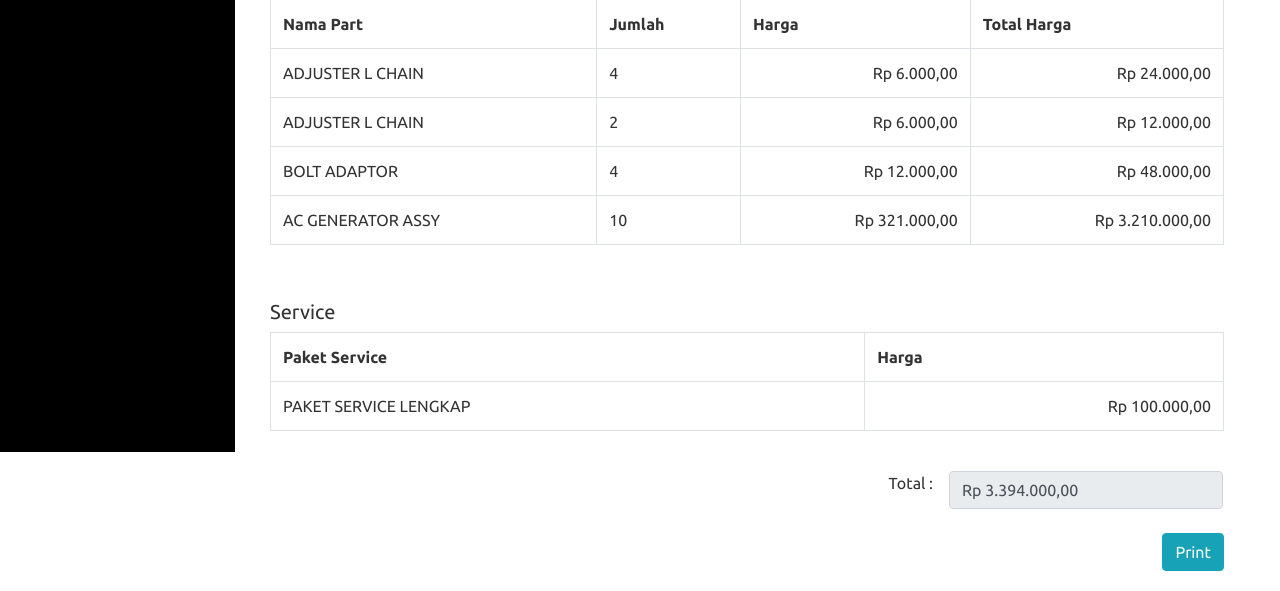
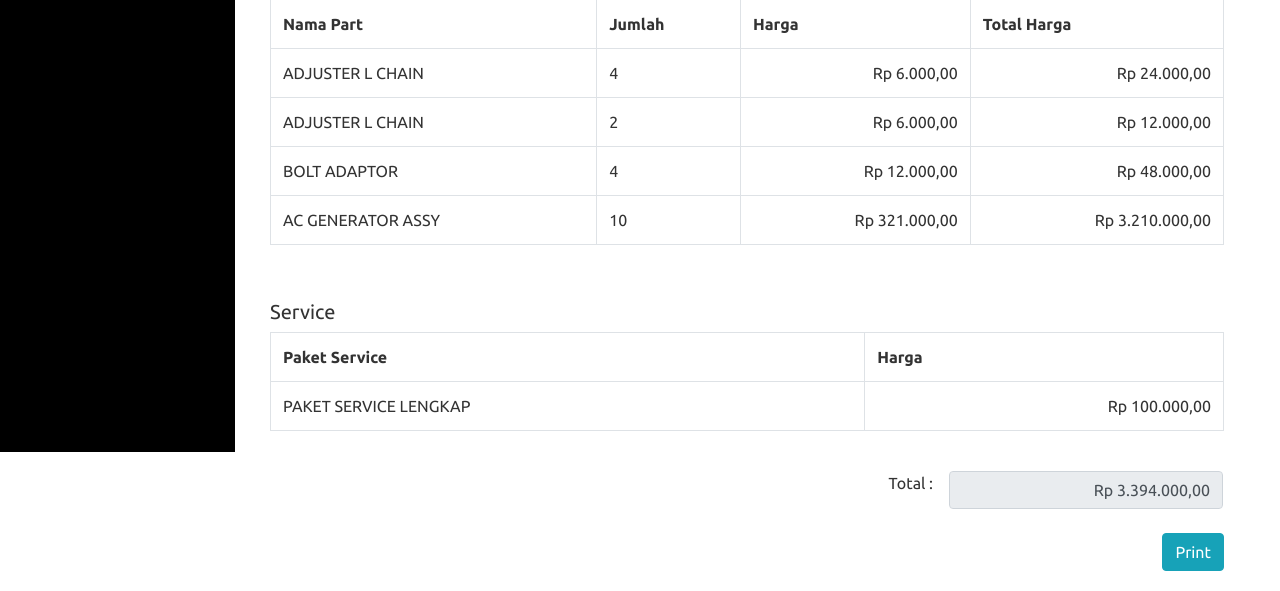
Before and after one commit to ilhaaamn/ServiceCorner, a CodeIgniter app: page /ServiceCorner/index.php/testing/struk in a window 1280 px wide. Shown: the part 404-995 px from the top of the page. Run offline with CodeIgniter, Linux system fonts and the light colour scheme; data comes from the database, SQL or seed files in the repository; some libraries are stand-ins or nearby versions.

Commit message:
minor update

```diff
--- a/application/views/Struk.php
+++ b/application/views/Struk.php
@@ -147,7 +147,7 @@
                         <div class="row justify-content-end">
                             <label for="">Total : </label>
                             <div align="right" class="ml-3 mr-3">
-                                <input type="text" name="item" class="form-control" value="<?php echo "Rp ".number_format( $master->total_tagihan,2,',','.')?>" readonly>
+                                <input type="text" style="text-align: right;" name="item" class="form-control" value="<?php echo "Rp ".number_format( $master->total_tagihan,2,',','.')?>" readonly>
                             </div>
                         </div>
                         <br>
```
Also changed, not shown: application/controllers/PartStok.php (added, +12 -0 lines).
